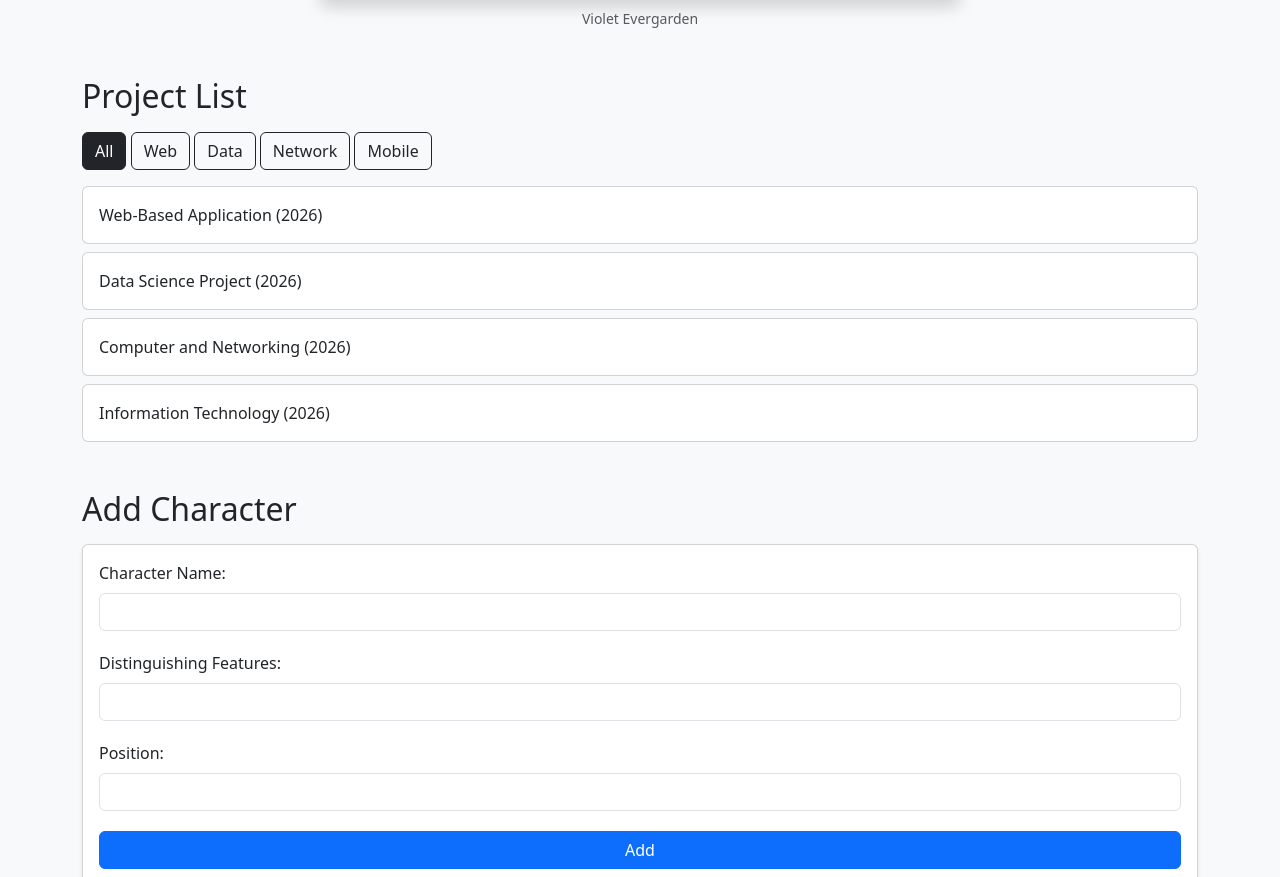
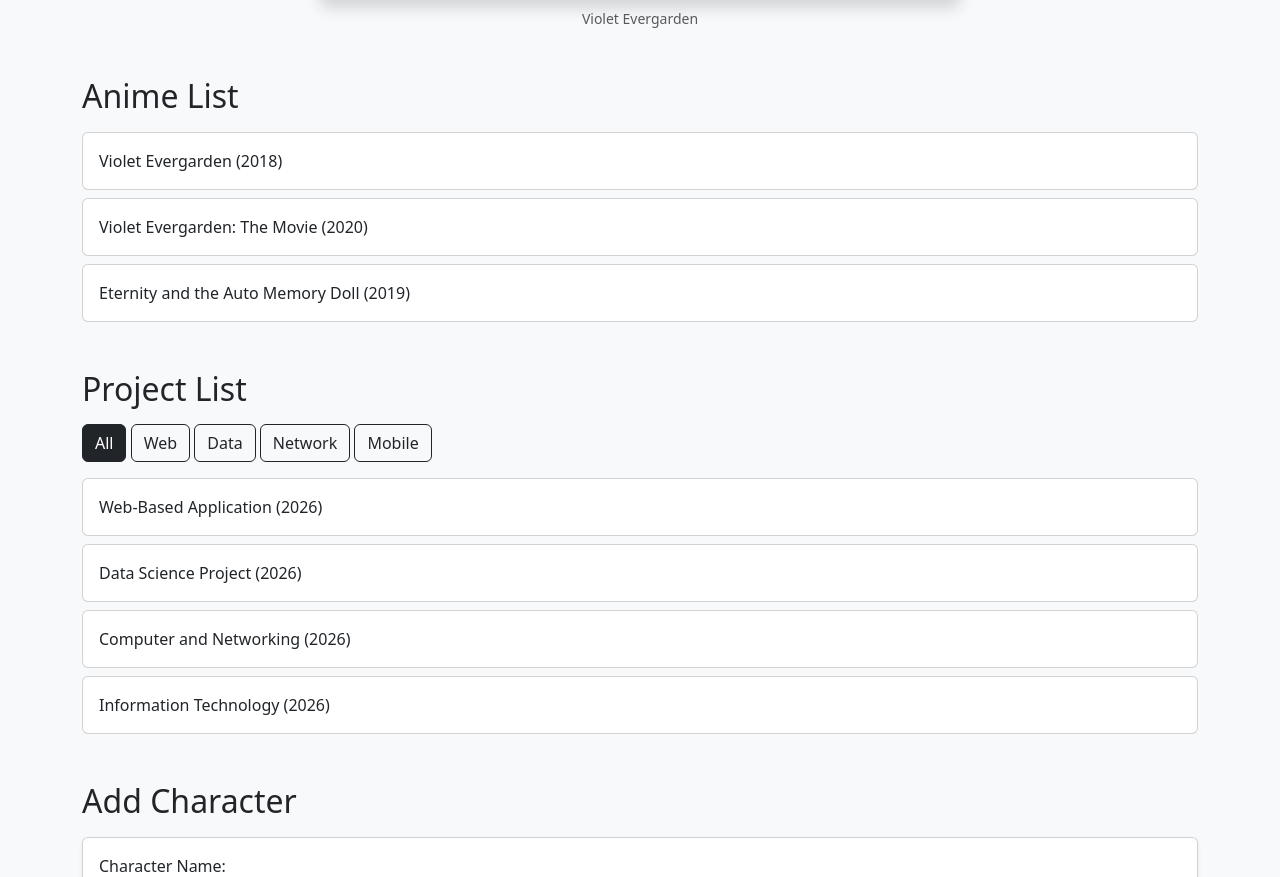
Before and after one commit to SabiliRizky/pabw-SabiliRizky, a website with bundled scripts: page worksheet-p10/profil.html in a window 1280 px wide. Shown: the part 1121-1998 px from the top of the page. Built offline with nearby package versions, Linux system fonts and the light colour scheme.

Commit message:
P10: data from the network appears on the page

```diff
--- a/worksheet-p10/js/app.js
+++ b/worksheet-p10/js/app.js
@@ -18,19 +18,6 @@ console.log(formatKeahlian(profil.keahlian));
 console.log(buatPerkenalan({ nama: "Putri", peran: "Designer" }));
 console.log(buatPerkenalan({ nama: "Dimas", peran: "Mahasiswa" }));
 console.log(formatKeahlian(["Github", "Bootstrap"]));
-
-import { fetchAnime } from "./api.js";
-
-async function start() {
-  try {
-    const data = await fetchAnime();
-    console.log(data);
-    console.log(data.source, data.total, data.meta.updated, data.items[0].title, data.items[0].airing, data.items[0].note);
-  } catch (error) {
-    console.error("page error:", error.message);
-  }
-}
-start();
 
 export const daftarProyek = [
   { judul: "Web-Based Application", tahun: 2026, selesai: true, kategori: "web" },
--- a/worksheet-p10/js/dom.js
+++ b/worksheet-p10/js/dom.js
@@ -1,4 +1,5 @@
 import { daftarProyek } from "./app.js";
+import { fetchAnime } from "./api.js";
 
 const container = document.querySelector("#list");
 const filterRow = document.querySelector("#filter");
@@ -100,3 +101,39 @@ form.addEventListener("input", (event) => {
   validateField(field);
   submitButton.disabled = !allFieldsValid();
 });
+
+const newsList = document.querySelector("#news-list");
+const newsStatus = document.querySelector("#news-status");
+
+function showStatus(message, isError) {
+  newsStatus.textContent = message;
+  newsStatus.className = isError ? "text-danger" : "text-muted";
+}
+
+function renderNews(items) {
+  newsList.textContent = "";
+  if (items.length === 0) {
+    showStatus("No anime yet.", false);
+    return;
+  }
+  showStatus("", false);
+  items.forEach(function (item) {
+    const card = document.createElement("li");
+    card.className = "card card-body mb-2";
+    card.textContent = item.title + " (" + item.year + ")";
+    newsList.append(card);
+  });
+}
+
+async function loadNews() {
+  showStatus("Loading...", false);
+  try {
+    const data = await fetchAnime();
+    localStorage.setItem("lastData", JSON.stringify(data));
+    renderNews(data.items);
+  } catch (error) {
+    showStatus("Failed to load: " + error.message, true);
+  }
+}
+
+loadNews();
--- a/worksheet-p10/profil.html
+++ b/worksheet-p10/profil.html
@@ -78,6 +78,12 @@
             </figure>
         </section>
 
+        <section id="news" class="mb-5">
+            <h2 class="mb-3">Anime List</h2>
+            <p id="news-status" class="text-muted"></p>
+            <ul id="news-list" class="list-unstyled"></ul>
+        </section>
+
         <section id="add-character" class="mb-5">
             <section id="projects" class="mb-5">
                 <h2 class="mb-3">Project List</h2>
```
Also changed, not shown: worksheet-p10/screenshots/ss-empty.png (added), worksheet-p10/screenshots/ss-failure.png (added), worksheet-p10/screenshots/ss-loading.png (added), worksheet-p10/screenshots/ss-success.png.png (added).
